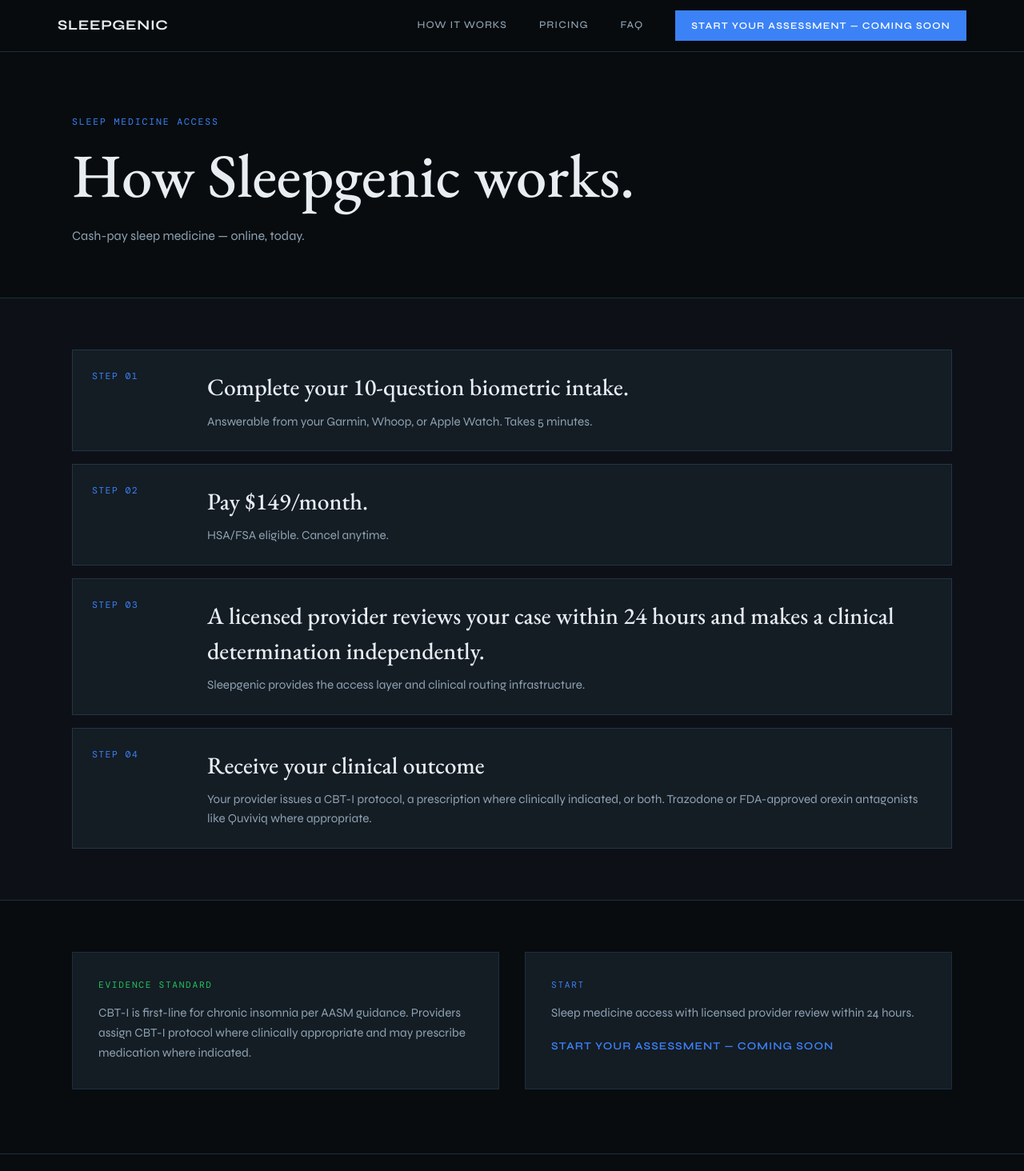
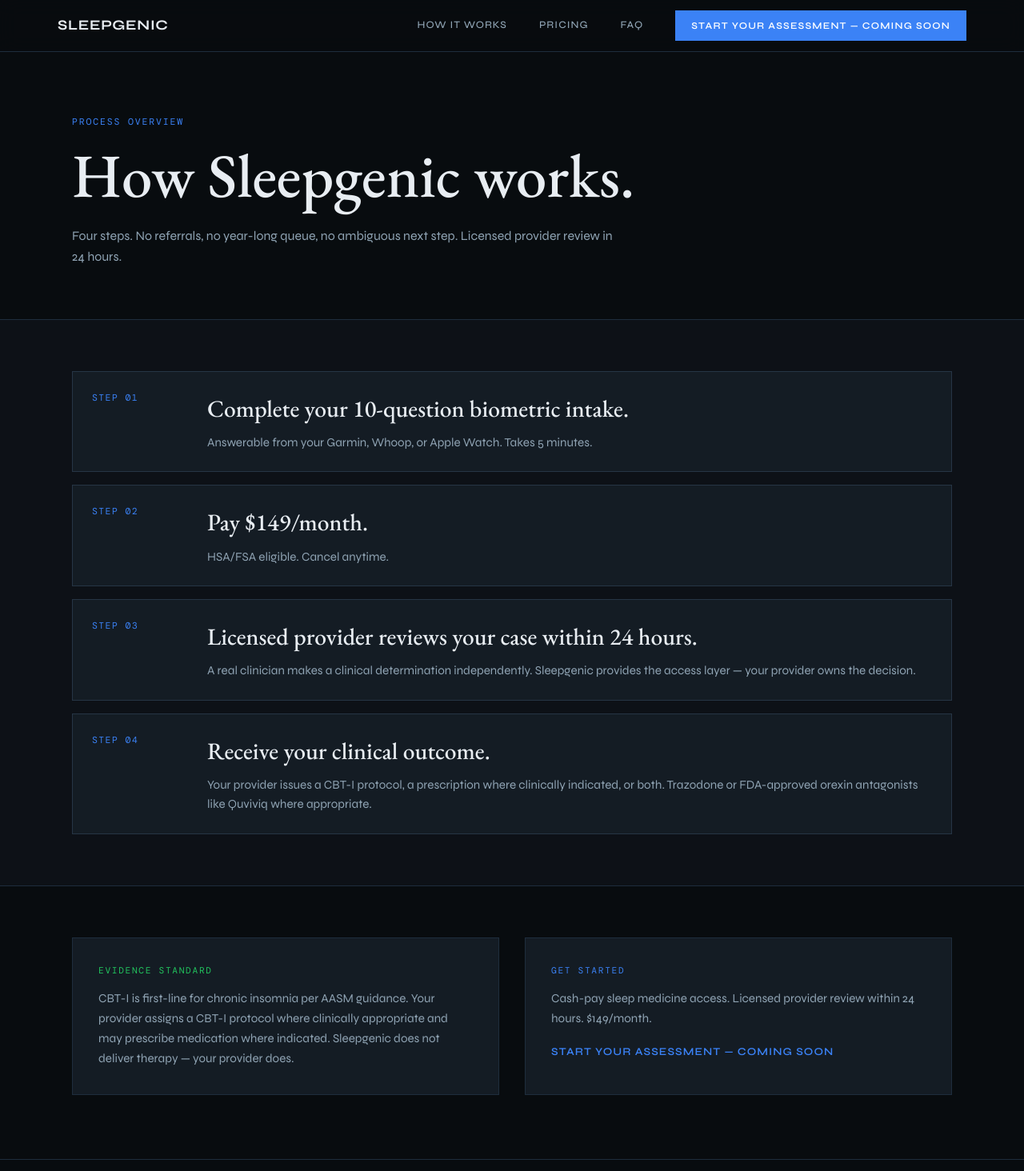
Before and after one commit to Trailgenic/sleepgenic-web, a Next.js app: page /how-it-works in a window 1280 px wide. Shown: the top 1464 px of the page at 80% size. Built offline with nearby package versions, Linux system fonts and the light colour scheme; a web font is replaced by a local one.

Commit message:
Update page.tsx

```diff
--- a/app/how-it-works/page.tsx
+++ b/app/how-it-works/page.tsx
@@ -26,11 +26,11 @@
     detail: "HSA/FSA eligible. Cancel anytime.",
   },
   {
-    title: "A licensed provider reviews your case within 24 hours and makes a clinical determination independently.",
-    detail: "Sleepgenic provides the access layer and clinical routing infrastructure.",
+    title: "Licensed provider reviews your case within 24 hours.",
+    detail: "A real clinician makes a clinical determination independently. Sleepgenic provides the access layer — your provider owns the decision.",
   },
   {
-    title: "Receive your clinical outcome",
+    title: "Receive your clinical outcome.",
     detail: "Your provider issues a CBT-I protocol, a prescription where clinically indicated, or both. Trazodone or FDA-approved orexin antagonists like Quviviq where appropriate.",
   },
 ];
@@ -41,13 +41,13 @@
       <section style={{ padding: "5rem 2rem 4rem", borderBottom: `1px solid ${S.border}` }}>
         <div style={{ maxWidth: 1100, margin: "0 auto" }}>
           <div style={{ fontFamily: S.mono, color: S.accent, fontSize: "0.72rem", letterSpacing: "0.16em", textTransform: "uppercase", marginBottom: "1rem" }}>
-            Sleep Medicine Access
+            Process Overview
           </div>
           <h1 style={{ fontFamily: S.garamond, fontSize: "clamp(2.6rem, 6vw, 4.8rem)", lineHeight: 1.1, fontWeight: 500, color: S.text, marginBottom: "1.25rem" }}>
             How Sleepgenic works.
           </h1>
           <p style={{ fontFamily: S.syne, fontSize: "1rem", color: S.text2, maxWidth: 680, lineHeight: 1.65 }}>
-            Cash-pay sleep medicine — online, today.
+            Four steps. No referrals, no year-long queue, no ambiguous next step. Licensed provider review in 24 hours.
           </p>
         </div>
       </section>
@@ -75,15 +75,15 @@
               Evidence Standard
             </div>
             <p style={{ fontFamily: S.syne, color: S.text2, lineHeight: 1.65, fontSize: "0.95rem" }}>
-              CBT-I is first-line for chronic insomnia per AASM guidance. Providers assign CBT-I protocol where clinically appropriate and may prescribe medication where indicated.
+              CBT-I is first-line for chronic insomnia per AASM guidance. Your provider assigns a CBT-I protocol where clinically appropriate and may prescribe medication where indicated. Sleepgenic does not deliver therapy — your provider does.
             </p>
           </div>
           <div style={{ background: S.surface, border: `1px solid ${S.border}`, padding: "2rem" }}>
             <div style={{ fontFamily: S.mono, color: S.accent, fontSize: "0.7rem", letterSpacing: "0.15em", textTransform: "uppercase", marginBottom: "0.9rem" }}>
-              Start
+              Get Started
             </div>
             <p style={{ fontFamily: S.syne, color: S.text2, lineHeight: 1.65, fontSize: "0.95rem", marginBottom: "1rem" }}>
-              Sleep medicine access with licensed provider review within 24 hours.
+              Cash-pay sleep medicine access. Licensed provider review within 24 hours. $149/month.
             </p>
             <Link href="/start" style={{ fontFamily: S.syne, color: S.accent, textDecoration: "none", fontSize: "0.84rem", letterSpacing: "0.08em", textTransform: "uppercase", fontWeight: 600 }}>
               Start Your Assessment — Coming Soon
```
